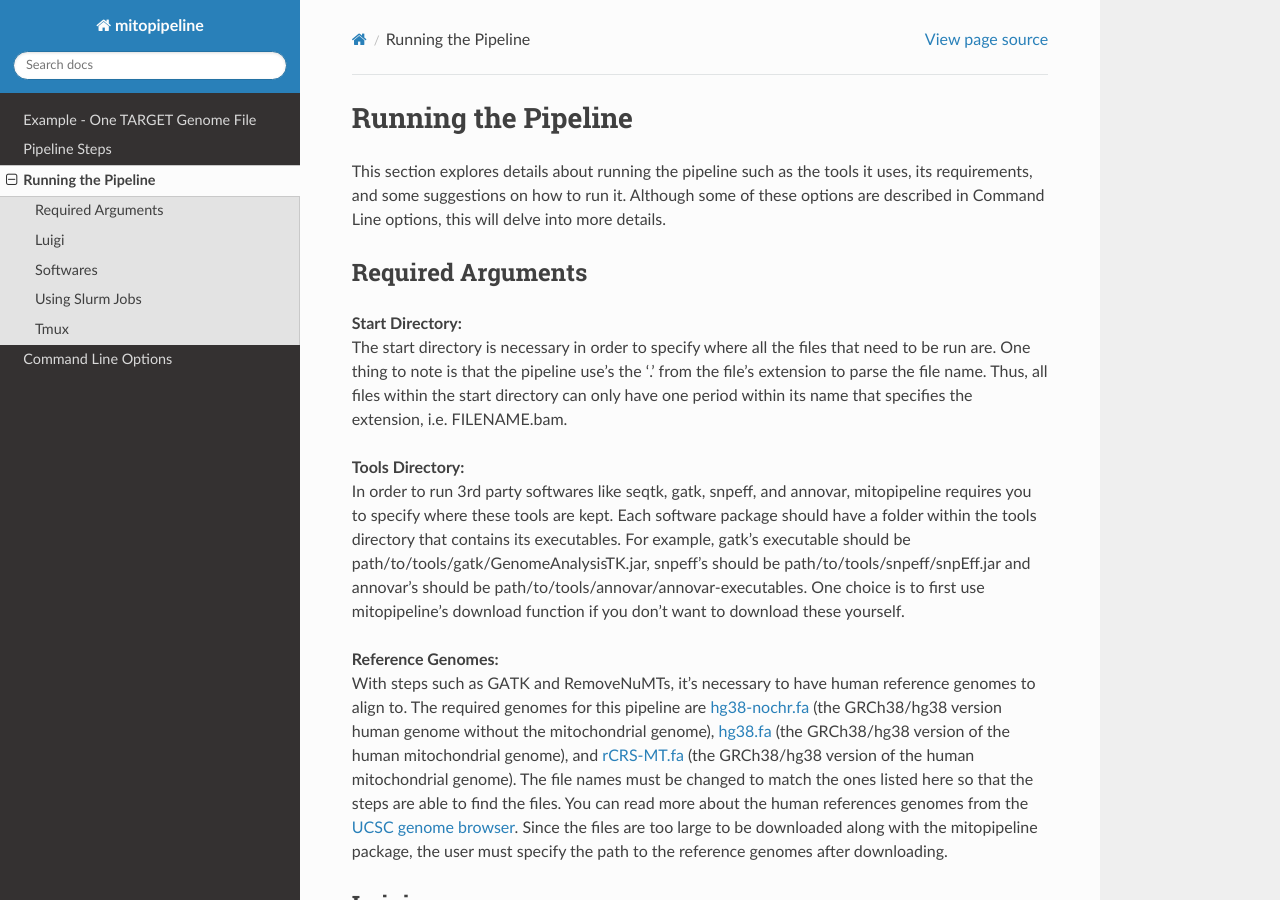
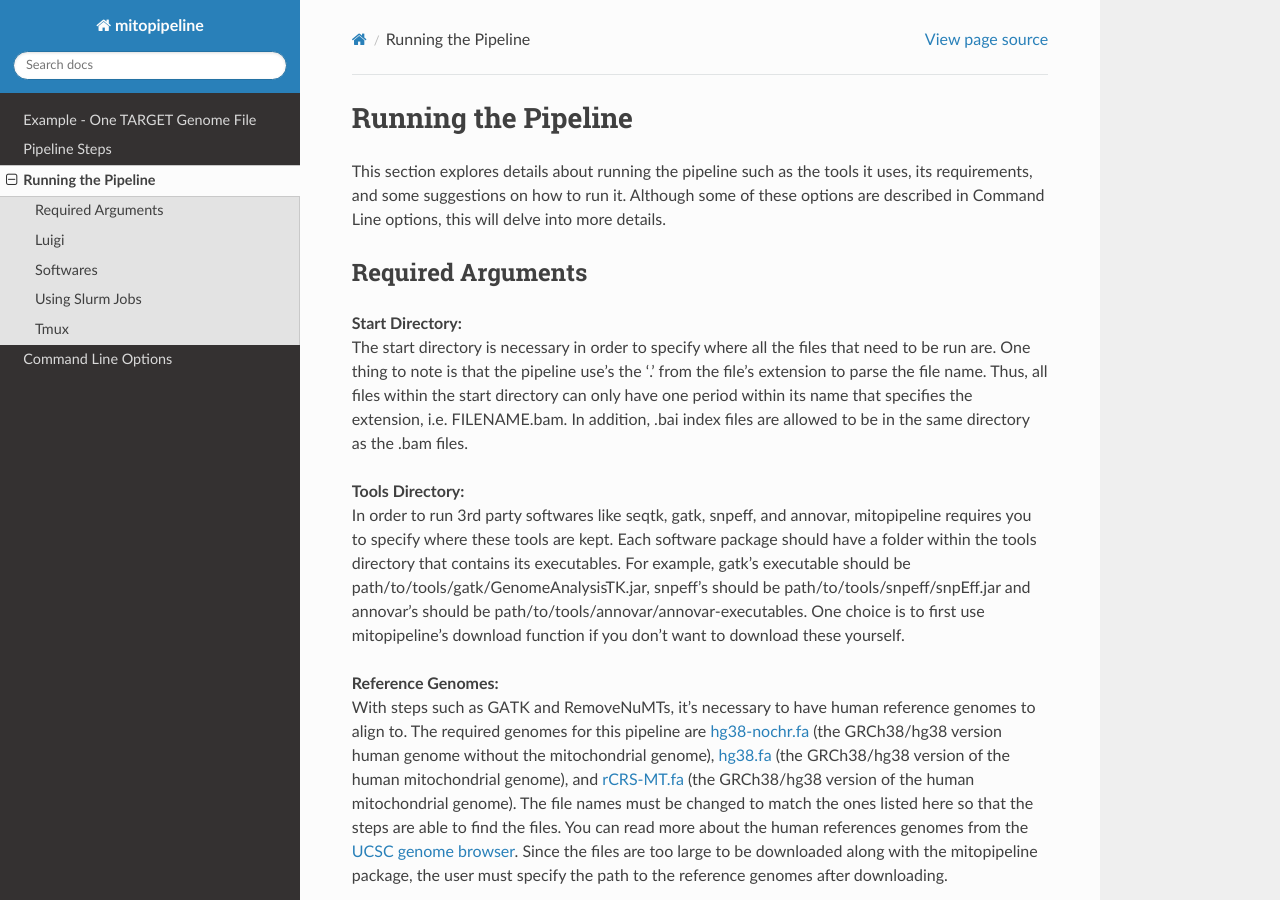
Before and after one commit to timmykuo/mitopipeline, a Sphinx documentation site: the page built from doc/running_the_pipeline.rst, in a window 1280 px wide and 900 px high. Built offline with Sphinx 7.4.7 and the Read the Docs theme 2.0.0, drawn with Linux system fonts in a browser that asks for light colours.

Commit message:
update doc to reflect bai index files allowed

```diff
--- a/doc/running_the_pipeline.rst
+++ b/doc/running_the_pipeline.rst
@@ -7,7 +7,7 @@ Required Arguments
 ------------------
 
 | **Start Directory:**
-| The start directory is necessary in order to specify where all the files that need to be run are. One thing to note is that the pipeline use's the '.' from the file's extension to parse the file name. Thus, all files within the start directory can only have one period within its name that specifies the extension, i.e. FILENAME.bam.
+| The start directory is necessary in order to specify where all the files that need to be run are. One thing to note is that the pipeline use's the '.' from the file's extension to parse the file name. Thus, all files within the start directory can only have one period within its name that specifies the extension, i.e. FILENAME.bam. In addition, .bai index files are allowed to be in the same directory as the .bam files.
 
 | **Tools Directory:**
 | In order to run 3rd party softwares like seqtk, gatk, snpeff, and annovar, mitopipeline requires you to specify where these tools are kept. Each software package should have a folder within the tools directory that contains its executables. For example, gatk's executable should be path/to/tools/gatk/GenomeAnalysisTK.jar, snpeff's should be path/to/tools/snpeff/snpEff.jar and annovar's should be path/to/tools/annovar/annovar-executables. One choice is to first use mitopipeline's download function if you don't want to download these yourself.
```
